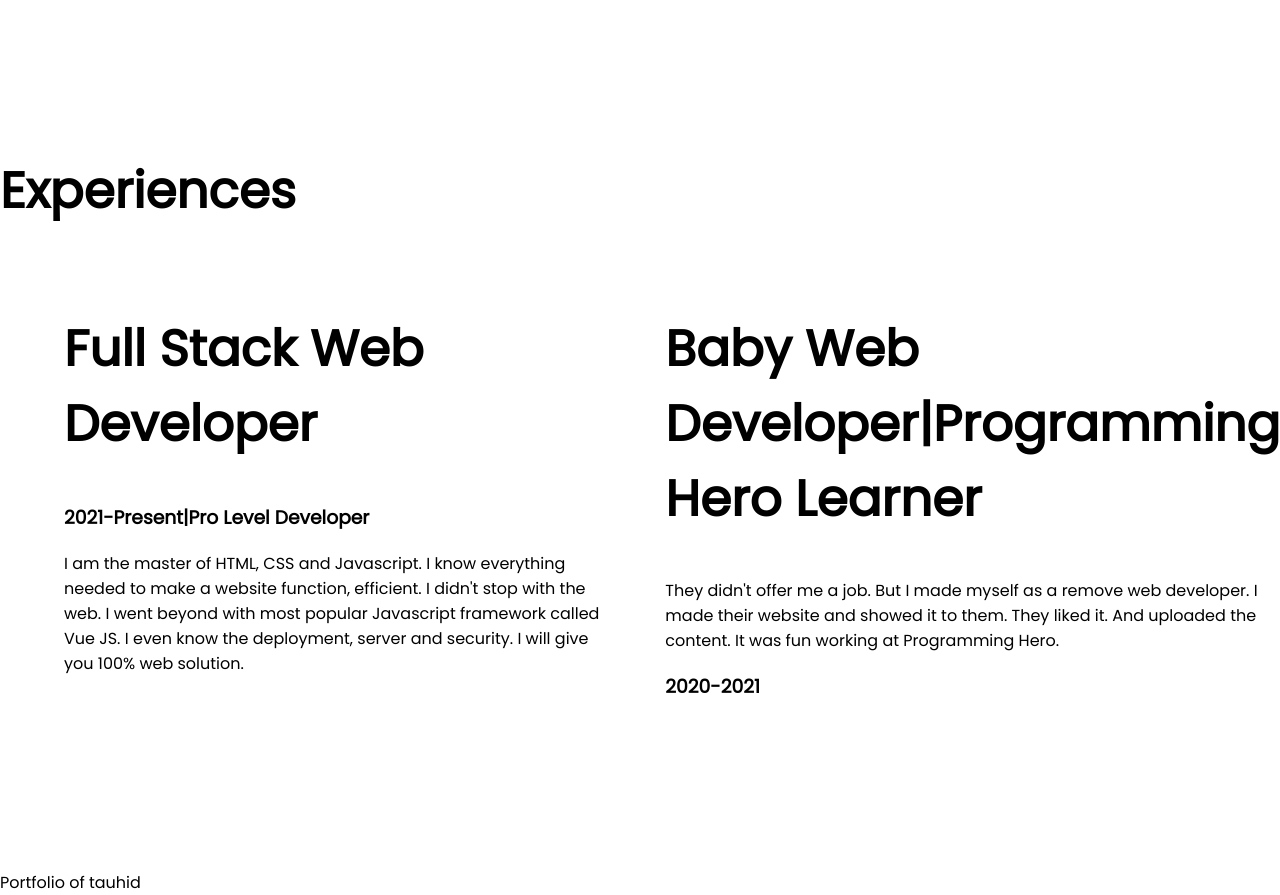
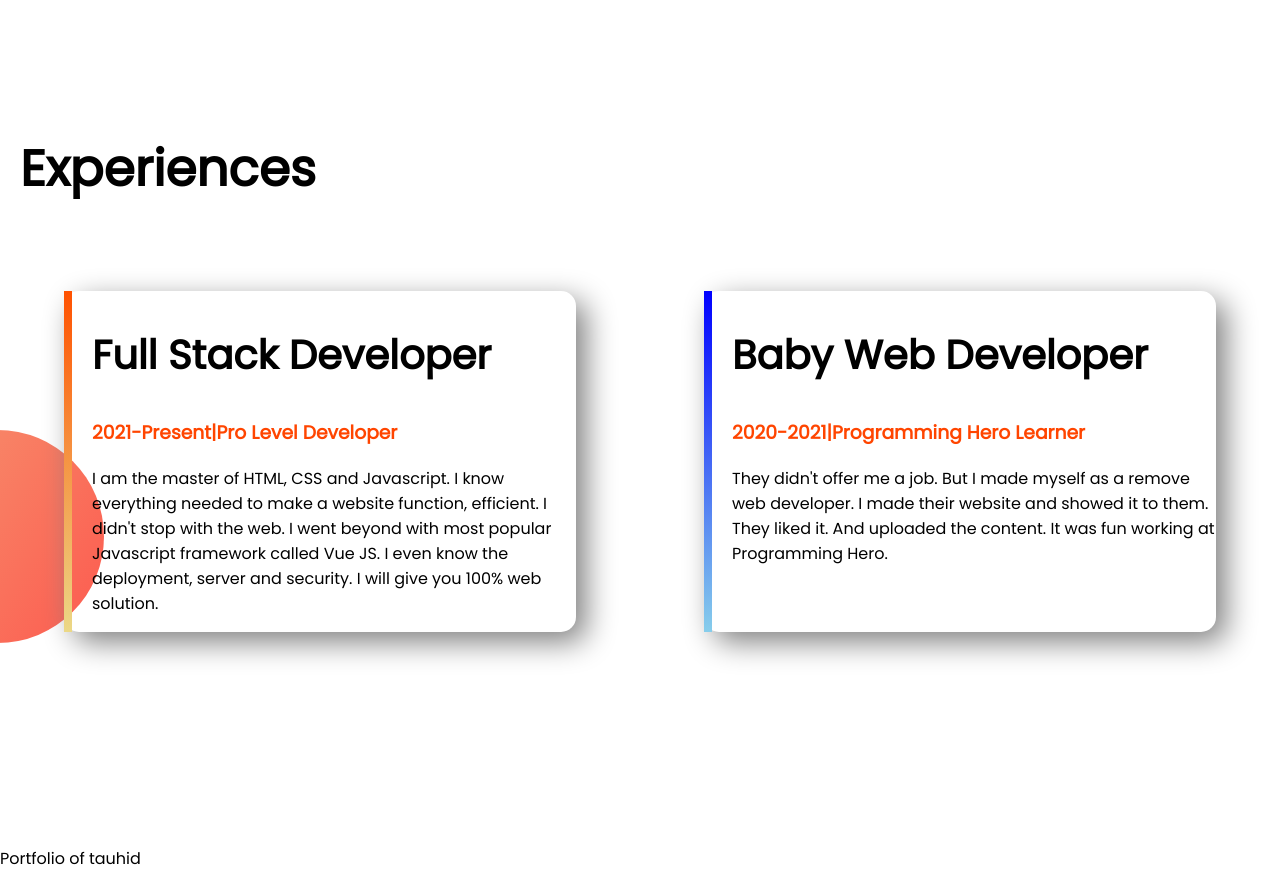
Before and after one commit to tauhid495/Portfolio-of-Tauhid, a plain HTML site: page index.html in a window 1280 px wide. Shown: the part 1260-2155 px from the top of the page. After the commit the page ends 2131 px from the top, so only its background shows below. Drawn offline with Linux system fonts and the light colour scheme.

Commit message:
near complete

```diff
--- a/index.html
+++ b/index.html
@@ -16,14 +16,14 @@
     <section class="top-banner flexible">
         <div class="half-width">
             <h1>Welcome to</h1>
-            <h1><span>Tauhid Taiyaars</span> World!</h1>
+            <h1><span class="orange">Tauhid Taiyaars</span> World!</h1>
             <h3>Build Climber and Train Stopper</h3>
             <p>You might saw me jumping, climbing buildings, and stopping trains. But nobody pays me a dime for that
                 work.
                 That's why I am learning and mastering web development. I will not stop until I become the Web
                 Development
                 Hero.</p>
-            <a class="link-button" target="blank" href="https://www.facebook.com/tauhid.49"> HIRE ME</a>
+            <a class="link-button hover" target="blank" href="https://www.facebook.com/tauhid.49"> HIRE ME</a>
         </div>
 
         <div class="half-width">
@@ -36,30 +36,31 @@
         </div>
         <div class="half-width">
             <h1>Dream Big</h1>
-            <h3>Becoe a Developer</h3>
+            <h3 class="orange">Becoe a Developer</h3>
             <p>I already learned the basic HTML and CSS. I can build any simple website. I can even teach my grandma how
                 to make simple website. My goal is to build 3 websites and learn advanced topics.</p>
             <a class="link-button" target="blank" href="">DOWNLOAD RESUME</a>
         </div>
     </section>
     <section>
-        <h1>Experiences</h1>
-        <div class="flexible">
-            <div class="half-width">
-                <h1>Full Stack Web Developer</h1>
-                <h3> 2021-Present|Pro Level Developer</h3>
+        <h1 id="ex">Experiences</h1>
+        <div class="flexible exp-background">
+            <div id="web-developer" class="exp-shadow">
+                <h2>Full Stack Developer</h2>
+                <h3 class="orange"> 2021-Present|Pro Level Developer</h3>
                 <p>I am the master of HTML, CSS and Javascript. I know everything needed to make a website function,
                     efficient. I didn't stop with the web. I went beyond with most popular Javascript framework called
                     Vue JS. I even know the deployment, server and security. I will give you 100% web solution.</p>
             </div>
 
-            <div class="half-width">
-                <h1>Baby Web Developer|Programming Hero Learner</h1>
+            <div id="baby-web-developer" class="exp-shadow">
+                <h2>Baby Web Developer</h2>
+                <h3 class="orange">2020-2021|Programming Hero Learner</h3>
                 <p>They didn't offer me a job. But I made myself as a remove web developer. I made their website and
                     showed it to them. They liked it. And uploaded the content. It was fun working at Programming Hero.
                 </p>
 
-                <h3>2020-2021</h3>
+
             </div>
         </div>
     </section>
--- a/style.css
+++ b/style.css
@@ -3,10 +3,9 @@ body{
     margin: 0;
 }
 h1{
-
     font-size: 50px;
 }
-span{
+.orange{
     color: orangered;
 }
 .flexible{
@@ -38,3 +37,32 @@ span{
     background-position: right;
     padding-right: 2%;
 }
+#ex{
+    margin: 20px;
+}
+.exp-shadow{
+    width: 40%;
+    margin: 5%;
+    box-shadow: 10px 10px 30px gray;
+    padding-left: 20px;
+    border-radius: 15px;
+
+}
+h2{
+    font-size: 40px;
+}
+.exp-background{
+    background-image: url(images/exp-bg.png);
+    background-repeat: no-repeat;
+    background-position: left;
+}
+#baby-web-developer{
+    border-left: 8px solid;
+    border-image: linear-gradient(blue,skyblue);
+    border-image-slice: 1;
+}
+#web-developer{
+    border-left: 8px solid;
+    border-image: linear-gradient(rgb(255, 81, 0),rgb(235, 217, 135));
+    border-image-slice: 1;
+}
```
Also changed, not shown: 5 other files.
